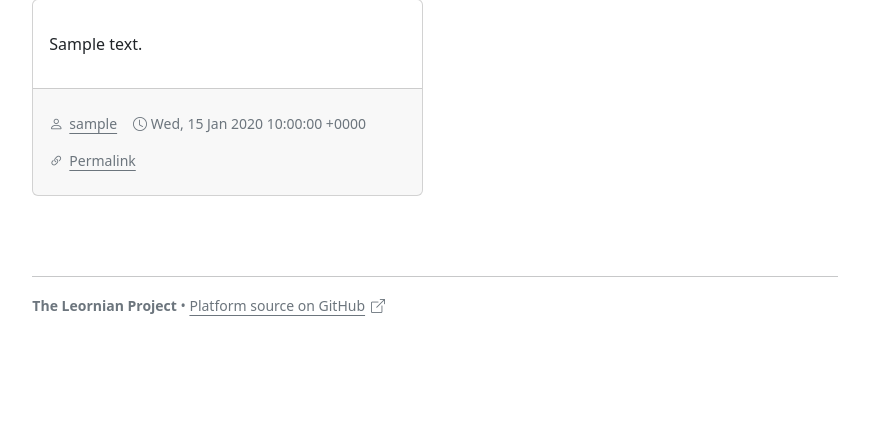
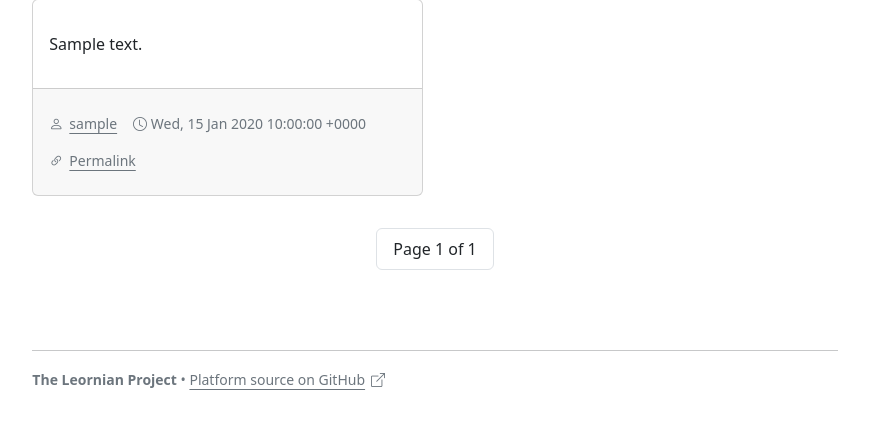
Before and after one commit to djramones/leornian, a Django app: a page that uses notes/templates/notes/note_list.html in a window 1280 px wide. Shown: the part 211-640 px from the top of the page, without its empty margins (205-1074 px from the left). Run offline with Django 4.2, Linux system fonts and the light colour scheme; tables that the repository leaves empty hold one stand-in row (values such as "Sample post"); some libraries are stand-ins or nearby versions.

Commit message:
Add pagination to NotesByAuthor list view

```diff
--- /dev/null
+++ b/notes/templates/notes/includes/pagination.html
@@ -0,0 +1,25 @@
+<nav class="my-3">
+    <ul class="list-group list-group-horizontal justify-content-center">
+
+        {% if page_obj.has_previous %}
+        <li class="list-group-item">
+            <a class="icon-link" href="?page={{ page_obj.previous_page_number }}">
+                <i class="bi-arrow-left-circle"></i> Previous
+            </a>
+        </li>
+        {% endif %}
+
+        <li class="list-group-item">
+            Page {{ page_obj.number }} of {{ page_obj.paginator.num_pages }}
+        </li>
+
+        {% if page_obj.has_next %}
+        <li class="list-group-item">
+            <a class="icon-link" href="?page={{ page_obj.next_page_number }}">
+                Next <i class="bi-arrow-right-circle"></i>
+            </a>
+        </li>
+        {% endif %}
+
+    </ul>
+</nav>
--- a/notes/templates/notes/note_list.html
+++ b/notes/templates/notes/note_list.html
@@ -11,4 +11,7 @@
         </div>
     {% endfor %}
 </div>
+
+{% include 'notes/includes/pagination.html' %}
+
 {% endblock %}
--- a/notes/views.py
+++ b/notes/views.py
@@ -33,6 +33,8 @@ create_note = login_required(_NoteCreate(NoteForm))
 
 
 class NotesByAuthor(ListView):
+    paginate_by = 10
+
     def get_queryset(self):
         if "username" in self.kwargs:
             author = get_object_or_404(UserModel, username=self.kwargs["username"])
```
